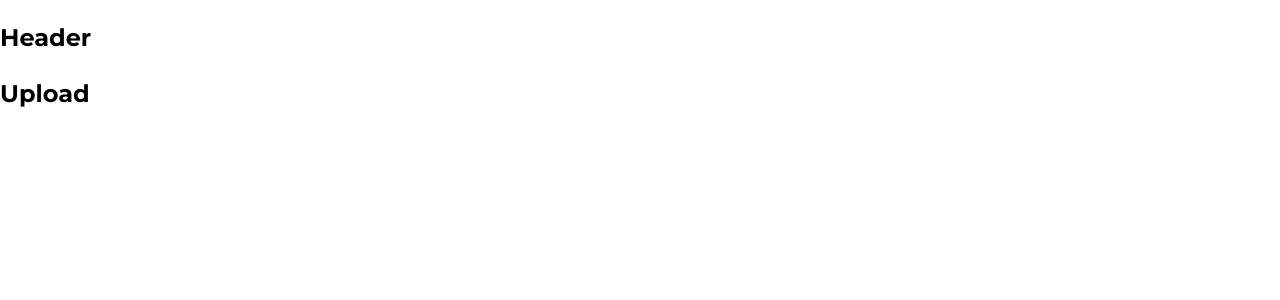
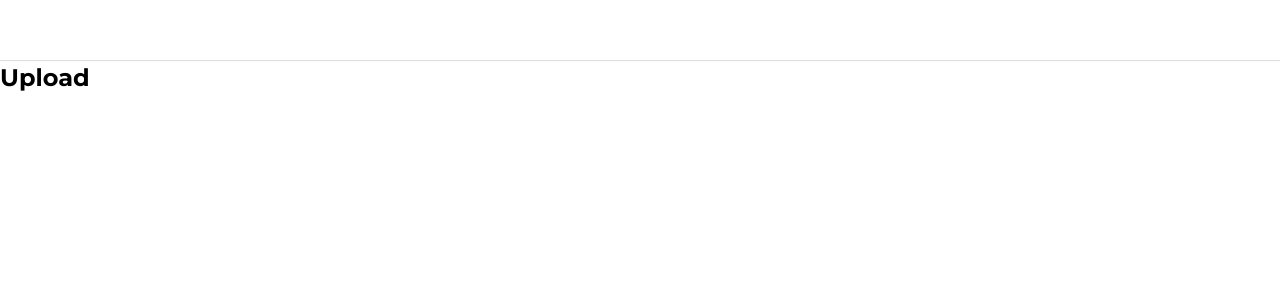
Before and after one commit to haitn10/tiktokwithf8, a React (Create React App) app: page /upload in a window 1280 px wide. Shown: the top 300 px of the page. Built offline with nearby package versions, Linux system fonts and the light colour scheme.

Commit message:
dung khong layout

```diff
--- a/package.json
+++ b/package.json
@@ -6,6 +6,7 @@
     "@testing-library/jest-dom": "^5.16.5",
     "@testing-library/react": "^13.3.0",
     "@testing-library/user-event": "^13.5.0",
+    "classnames": "^2.3.1",
     "customize-cra": "^1.0.0",
     "normalize.css": "^8.0.1",
     "react": "^18.2.0",
--- a/src/components/GlobalStyles/GlobalStyles.scss
+++ b/src/components/GlobalStyles/GlobalStyles.scss
@@ -3,9 +3,15 @@
 
 :root {
     --primary: #fe2c55;
+
+    //DefaultLayout
+    --default-layout-header-height: 60px;
+    --default-layout-width: 1150px;
 }
 
 * {
+    margin: 0;
+    padding: 0;
     box-sizing: border-box;
 }
 
--- /dev/null
+++ b/src/components/Layout/DefaultLayout/DefaultLayout.module.scss
@@ -0,0 +1,14 @@
+.wrapper {
+    display: flex;
+    flex-direction: column;
+    align-items: center;
+}
+
+.container {
+    width: 1150px;
+    display: flex;
+}
+
+.content {
+    flex: 1;
+}
--- /dev/null
+++ b/src/components/Layout/DefaultLayout/Sidebar/Sidebar.module.scss
@@ -0,0 +1,3 @@
+.wrapper {
+    width: 356px;
+}
--- a/src/components/Layout/DefaultLayout/Sidebar/index.js
+++ b/src/components/Layout/DefaultLayout/Sidebar/index.js
@@ -1,5 +1,12 @@
+import classNames from "classnames/bind";
+import styles from './Sidebar.module.scss';
+
+const cx = classNames.bind(styles)
+
 function Sidebar() {
-    return <h2>Sidebar</h2>;
+    return <aside className={cx('wrapper')}>
+        Sidebar
+    </aside>;
 }
 
 export default Sidebar;
--- a/src/components/Layout/DefaultLayout/index.js
+++ b/src/components/Layout/DefaultLayout/index.js
@@ -1,14 +1,17 @@
-import Header from "../components/Header/";
+import Header from "~/components/Layout/components/Header/";
 import Sidebar from "./Sidebar";
+import classNames from "classnames/bind";
+import styles from './DefaultLayout.module.scss';
 
+const cx = classNames.bind(styles)
 
 function DefualtLayout({ children }) {
     return (
-        <div>
+        <div className={cx('wrapper')}>
             <Header />
-            <div className="container">
+            <div className={cx('container')}>
                 <Sidebar />
-                <div className="content">
+                <div className={cx('content')}>
                     {children}
                 </div>
             </div>
--- a/src/components/Layout/HeaderOnly/index.js
+++ b/src/components/Layout/HeaderOnly/index.js
@@ -1,6 +1,6 @@
-import Header from "../components/Header";
+import Header from "~/components/Layout/components/Header/";
 
-function DefualtLayout({ children }) {
+function HeaderOnly({ children }) {
     return (
         <div>
             <Header />
@@ -13,4 +13,4 @@
     )
 }
 
-export default DefualtLayout;
+export default HeaderOnly;
--- /dev/null
+++ b/src/components/Layout/components/Header/Header.module.scss
@@ -0,0 +1,12 @@
+.wrapper {
+    width: 100%;
+    height: var(--default-layout-header-height);
+    box-shadow: 0px 1px 1px rgb(0 0 0 / 12%);
+    display: flex;
+    justify-content: center;
+}
+
+.inner {
+    height: 100%;
+    width: var(--default-layout-width);
+}
--- a/src/components/Layout/components/Header/index.js
+++ b/src/components/Layout/components/Header/index.js
@@ -1,5 +1,16 @@
+import classNames from "classnames/bind";
+import styles from './Header.module.scss';
+
+const cx = classNames.bind(styles)
+
 function Header() {
-    return <h2>Header</h2>;
+    return (
+        <header className={cx('wrapper')}>
+            <div className={cx('inner')}>
+
+            </div>
+        </header>
+    );
 }
 
 export default Header;
```
Also changed, not shown: 1 other file (tests, documents, lock files or other folders).
